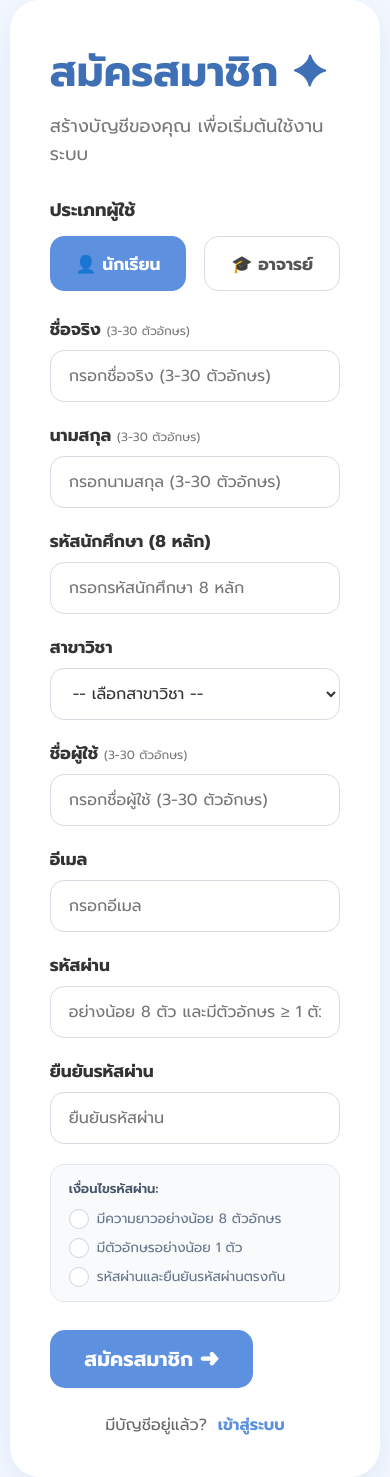
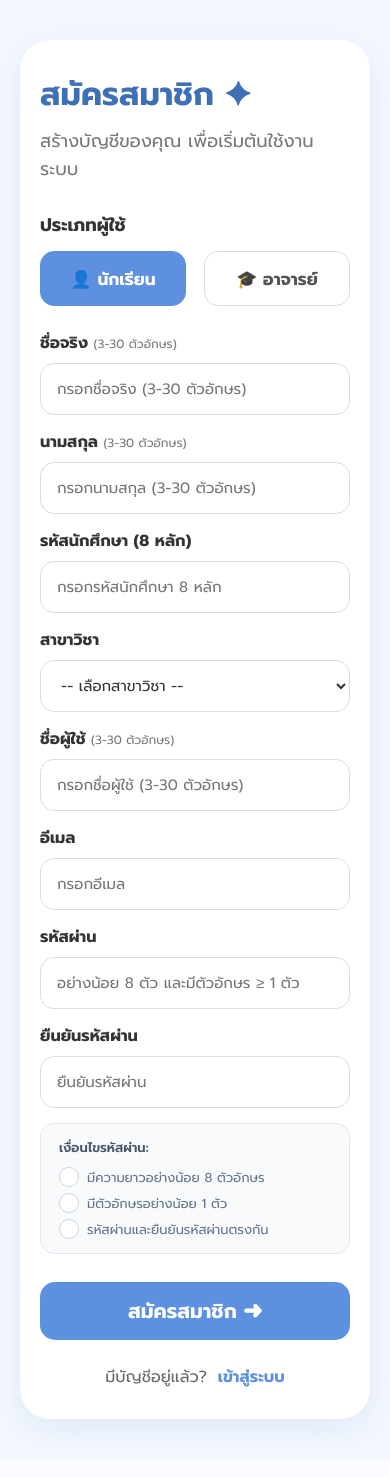
Before and after one commit to Teamproject-SDD2-SEC1-2569/OOP-SDD2-type, a Flask app: page /register in a window 390 px wide. After the commit the page ends 1439 px from the top, so only its background shows below. Run offline with Flask 3, Linux system fonts and the light colour scheme.

Commit message:
fix(register): prevent input box and password checklist horizontal overflow

```diff
--- a/app/templates/student/register.html
+++ b/app/templates/student/register.html
@@ -8,19 +8,19 @@
     <link href="https://fonts.googleapis.com/css2?family=Prompt:wght@400;500;600;700&display=swap" rel="stylesheet">
     <style>
         * { box-sizing: border-box; margin: 0; padding: 0; font-family: 'Prompt', Arial, sans-serif; }
-        body { background: #f4f8ff; min-height: 100vh; display: flex; justify-content: center; align-items: center; }
-        .register-container { width: 1100px; min-height: 650px; background: white; border-radius: 30px; box-shadow: 0 10px 35px rgba(70, 120, 180, 0.12); display: flex; overflow: hidden; }
-        .register-form { width: 58%; padding: 55px 65px; }
+        body { background: #f4f8ff; min-height: 100vh; display: flex; justify-content: center; align-items: center; padding: 20px; }
+        .register-container { width: 1100px; max-width: 100%; min-height: 650px; background: white; border-radius: 30px; box-shadow: 0 10px 35px rgba(70, 120, 180, 0.12); display: flex; overflow: hidden; }
+        .register-form { width: 58%; padding: 45px 55px; }
         .title { color: #3f6fb5; font-size: 42px; font-weight: bold; margin-bottom: 8px; }
         .subtitle { color: #777; font-size: 18px; margin-bottom: 28px; }
         .section-title { color: #333; font-size: 18px; font-weight: bold; margin-bottom: 12px; }
         .role-container { display: flex; gap: 18px; margin-bottom: 25px; }
         .role-button { flex: 1; height: 55px; border: 1px solid #d7dce5; border-radius: 14px; background: white; color: #555; font-size: 17px; font-weight: bold; cursor: pointer; }
         .role-button.active { background: #5d91df; color: white; border-color: #5d91df; }
-        .form-grid { display: grid; grid-template-columns: 1fr 1fr; gap: 20px; }
-        .form-group { display: flex; flex-direction: column; }
-        .form-group label { color: #333; font-size: 17px; font-weight: bold; margin-bottom: 8px; }
-        .form-group input, .form-group select { height: 52px; border: 1px solid #d7dce5; border-radius: 14px; padding: 0 18px; font-size: 16px; outline: none; background: #fff; color: #333; transition: border-color 0.2s, box-shadow 0.2s; }
+        .form-grid { display: grid; grid-template-columns: minmax(0, 1fr) minmax(0, 1fr); gap: 18px; width: 100%; }
+        .form-group { display: flex; flex-direction: column; min-width: 0; }
+        .form-group label { color: #333; font-size: 16px; font-weight: bold; margin-bottom: 8px; white-space: nowrap; overflow: hidden; text-overflow: ellipsis; }
+        .form-group input, .form-group select { width: 100%; max-width: 100%; min-width: 0; height: 52px; border: 1px solid #d7dce5; border-radius: 14px; padding: 0 16px; font-size: 15px; outline: none; background: #fff; color: #333; transition: border-color 0.2s, box-shadow 0.2s; text-overflow: ellipsis; }
         .form-group input:focus, .form-group select:focus { border-color: #5d91df; box-shadow: 0 0 0 3px rgba(93, 145, 223, 0.12); }
         .form-group input.input-error, .form-group select.input-error { border-color: #e11d48; box-shadow: 0 0 0 3px rgba(225, 29, 72, 0.14); animation: shakeInput 0.35s ease; }
         @keyframes shakeInput {
@@ -37,8 +37,16 @@
         .keyboard-icon { font-size: 150px; margin-bottom: 20px; }
         .image-content h2 { color: #4778bd; font-size: 28px; margin-bottom: 10px; }
         .image-content p { color: #777; font-size: 16px; }
-        @media (max-width: 850px) {
-            .register-container { width: 95%; } .register-form { width: 100%; padding: 40px; } .register-image { display: none; } .form-grid { grid-template-columns: 1fr; }
+        @media (max-width: 1024px) {
+            .register-container { width: 100%; max-width: 680px; min-height: auto; margin: 20px auto; }
+            .register-form { width: 100%; padding: 40px 35px; }
+            .register-image { display: none; }
+        }
+        @media (max-width: 600px) {
+            .register-form { padding: 30px 20px; }
+            .form-grid { grid-template-columns: 1fr; gap: 15px; }
+            .title { font-size: 32px; }
+            .register-button { width: 100%; }
         }
 
         /* Modern Notification Popup Modal */
@@ -164,16 +172,18 @@
             margin-bottom: 2px;
         }
         .checklist-items {
-            display: grid;
-            grid-template-columns: repeat(auto-fit, minmax(200px, 1fr));
-            gap: 8px 16px;
+            display: flex;
+            flex-direction: column;
+            gap: 6px;
         }
         .checklist-item {
             display: flex;
             align-items: center;
             gap: 8px;
-            font-size: 13.5px;
+            font-size: 13px;
             color: #64748b;
+            min-width: 0;
+            word-break: break-word;
             transition: color 0.2s ease;
         }
         .checklist-item .chk-badge {
```
